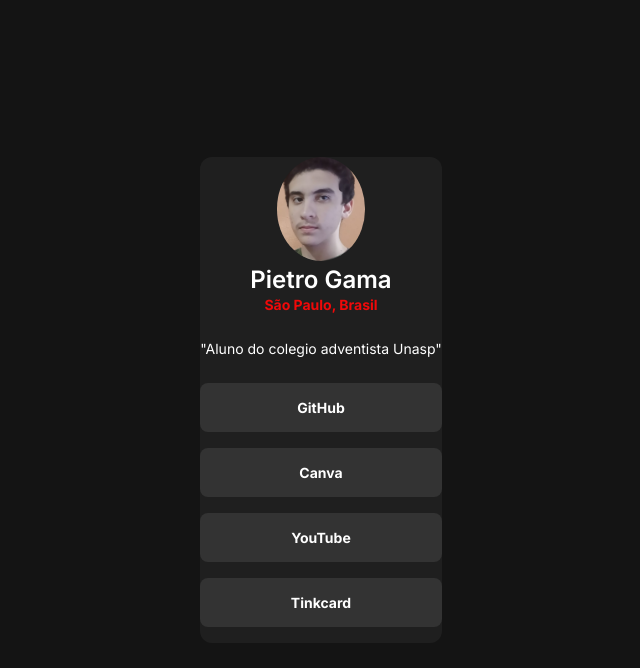
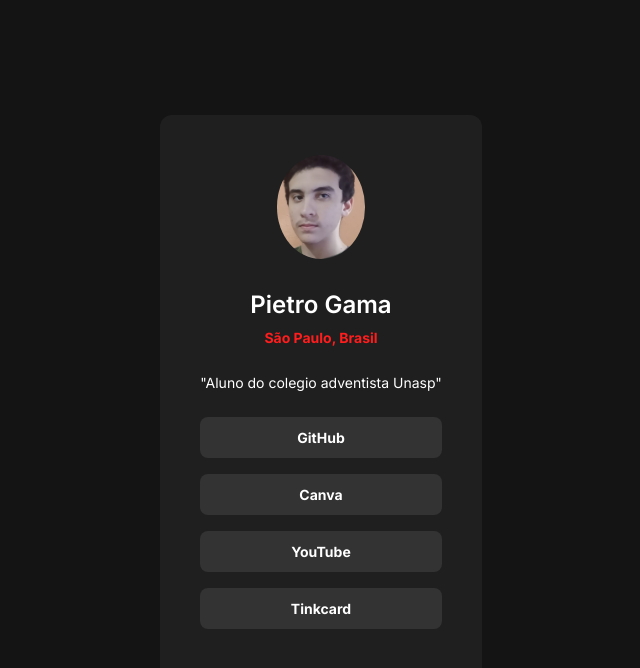
Before and after one commit to PietroGiftHub/link-tree, a plain HTML site: page index.html in a window 1280 px wide. Shown: the whole page, without its empty margins (319-959 px from the left). Drawn offline with Linux system fonts and the light colour scheme.

Commit message:
commit do projeto pronto 2.0

```diff
--- a/style.css
+++ b/style.css
@@ -3,18 +3,22 @@
 *{
 margin: 0;
 padding: 0;
-    box-sizing: border-box;
+box-sizing: 0;
 font-family: "inter", sans-serif;
+}
+img{
+    width: 88px;
+    border-radius: 50%;
+    margin-bottom: 24px;
 }
 
 :root{
   --black: #141414;
   --dark-grey: #1f1f1f;
   --white: #fff;
---red: #f00909;
---grey: #333;
+  --blue-: #ff1d1d;
+  --grey-: #333;
 }
-
 body{
   background-color: var(--black);
   height: 100svh;
@@ -22,29 +26,29 @@
   justify-content: center;
   align-items: center;
   }
-
 div{
   background-color: var(--dark-grey);
  color: var(--white);
   max-width: 384px;
+  padding: 40px;
   text-align: center;
   border-radius: 12px;
 }
 ul, li{
 list-style: none;
-}
-img{
-    width: 88px;
-    border-radius: 50%;
+
 }
 h1{
   font-size: 24px;
   font-weight: 600;
+  line-height: 150%;
+  margin-bottom: 4px;
 }
 strong{
   font-size: 14px;
-    color: var(--red);
-    font-weight: 150%;
+  color: var(--blue-);
+  line-height: 150%;
+
 }
 p{
   margin-block: 24px;
@@ -55,16 +59,15 @@
   display: block;
   color: var(--white);
   text-decoration: none;
-    background-color: var(--grey);
-    margin-bottom: 16px;
-    padding: 16px;
+  background-color: var(--grey-);
+  margin-bottom: 16px ;
+  padding: 12px;
   border-radius: 8px;
   font-size: 14px;
   font-weight: 700;
 }
-
 a:hover{
-    background-color: var(--red);
-    color: var(--black);
+  background-color: var(--blue-);
+  color: var(--grey-);
   transition: 0.6s;
 }
```
Lines whose indentation alone changed are shown as unchanged.
